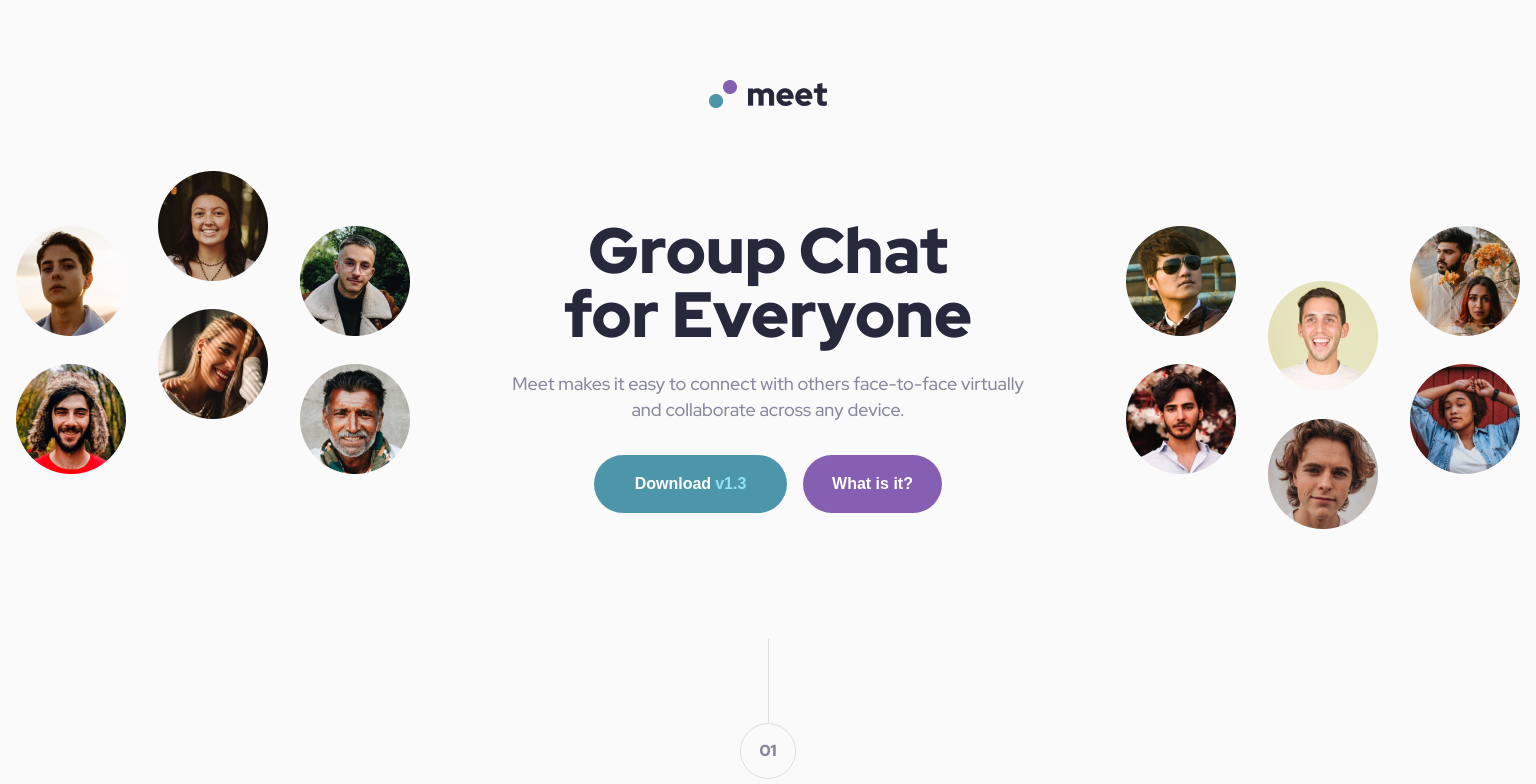
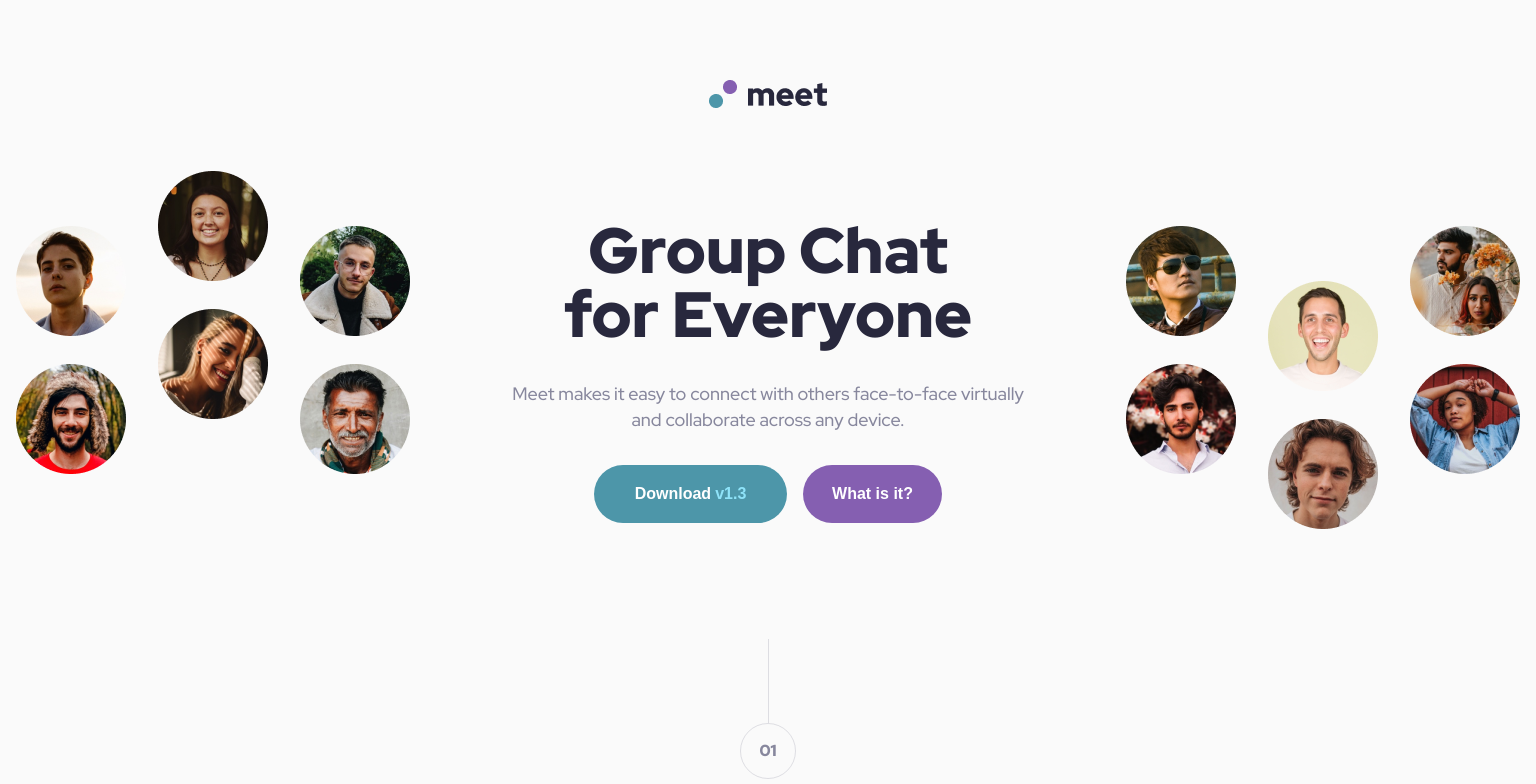
Before and after one commit to 0x41-li/meet-landing-page, a React (Create React App) app: page / in a window 1536 px wide. Shown: the top 784 px of the page. Built offline with nearby package versions, Linux system fonts and the light colour scheme.

Commit message:
Desktop version: changing value of margin-top of p in hero section to match design

```diff
--- a/src/App.scss
+++ b/src/App.scss
@@ -169,6 +169,8 @@ h1 {
 
     padding-left: 0px;
     padding-right: 0;
+
+    margin-top: 34px;
   }
 }
 
```
